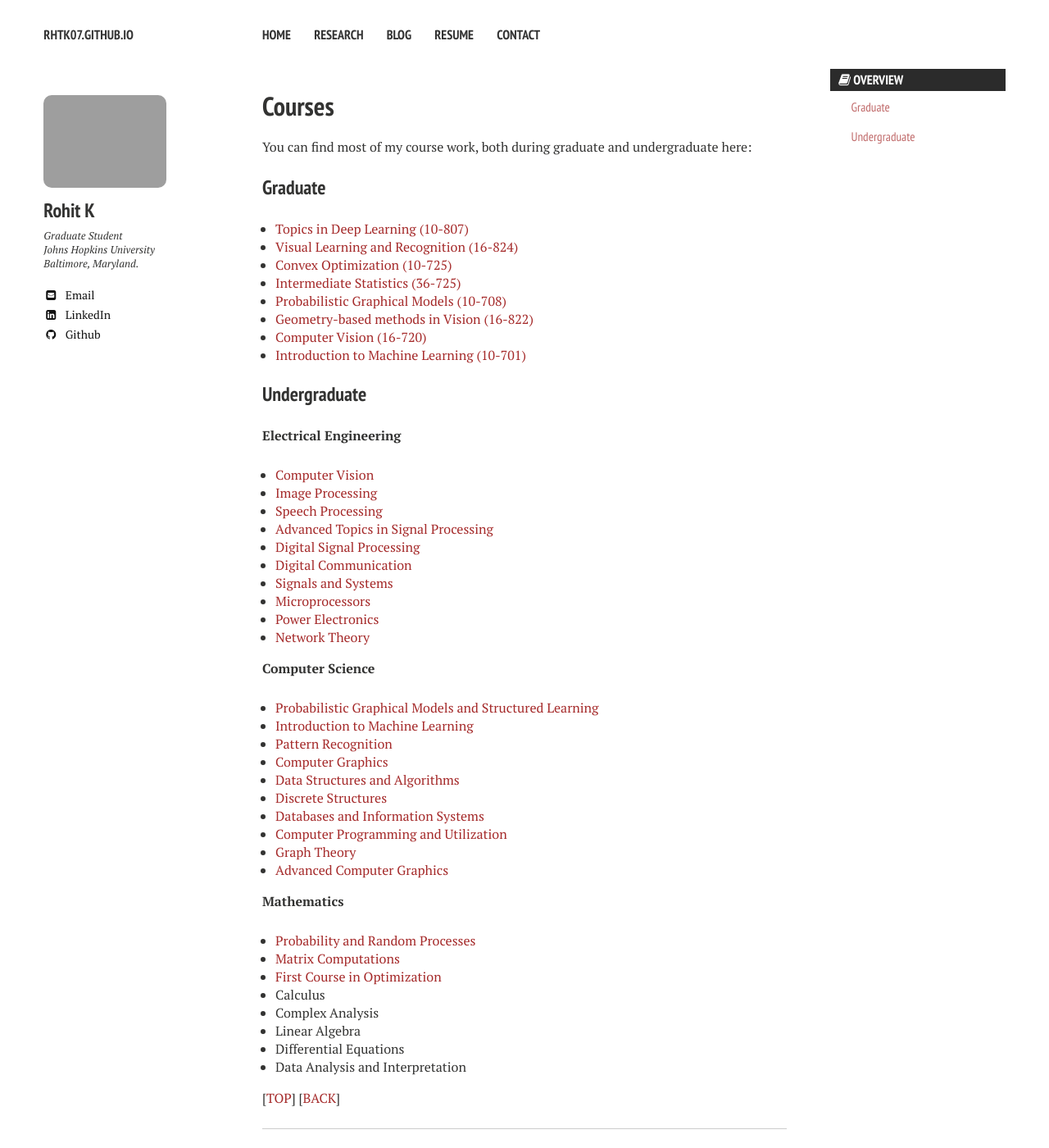
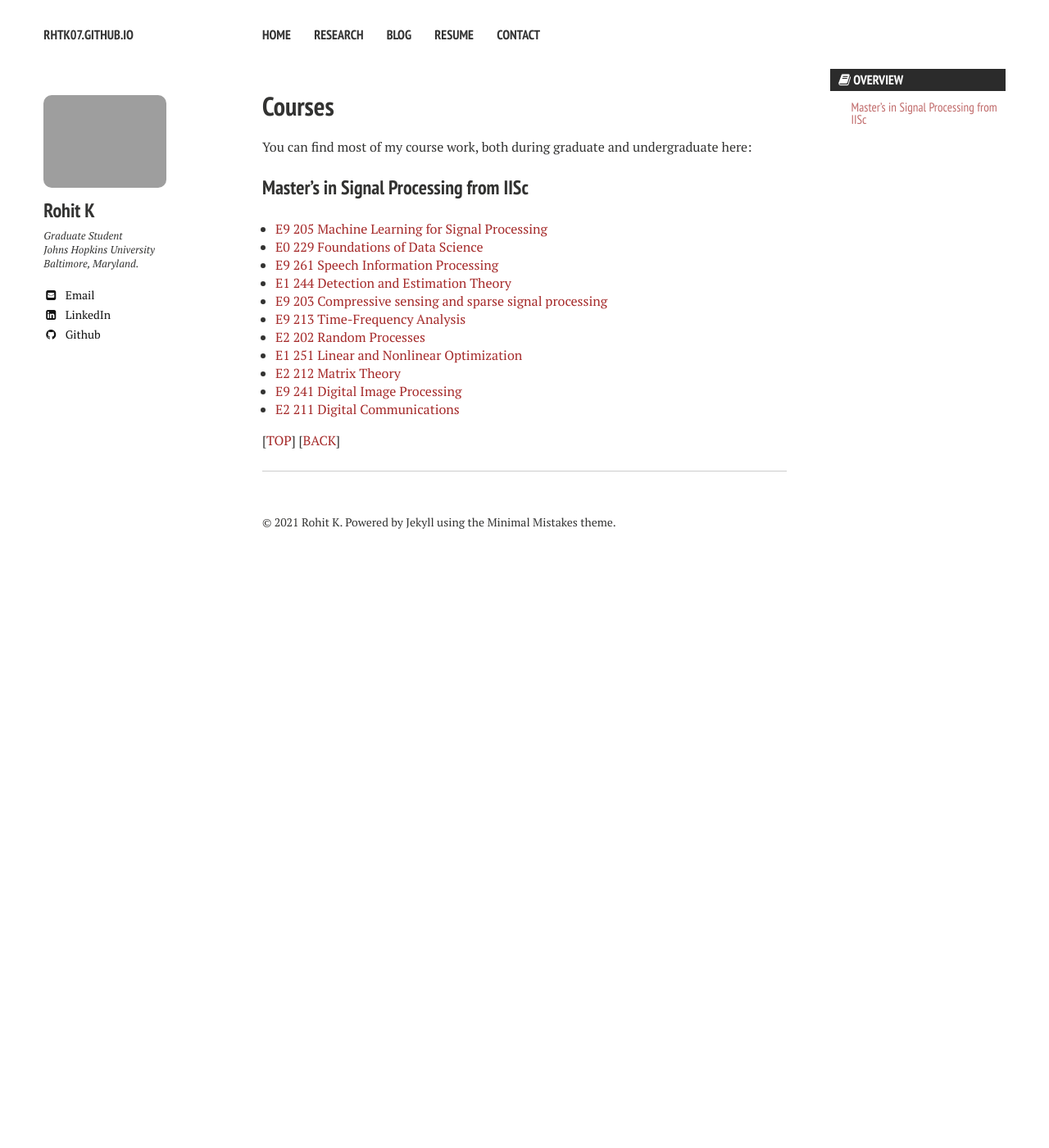
Before and after one commit to RhtK07/RhtK07.github.io, a Jekyll site: the page built from research/courses/index.md, in a window 1280 px wide and 1400 px high. Shown: the whole window at 82% size. Built offline with Jekyll 4.4.1, drawn with Linux system fonts in a browser that asks for light colours; nearby versions of some CDN libraries.

Commit message:
added coursework

```diff
--- a/research/courses/index.md
+++ b/research/courses/index.md
@@ -10,52 +10,18 @@ You can find most of my course work, both during graduate and undergraduate here
 
 {% include _toc.html %}
 
-### Graduate
-* [Topics in Deep Learning (10-807)](http://www.cs.cmu.edu/~rsalakhu/10807_2016/)
-* [Visual Learning and Recognition (16-824)](http://graphics.cs.cmu.edu/courses/16-824/2016_spring/)
-* [Convex Optimization (10-725)](http://www.stat.cmu.edu/~ryantibs/convexopt/)
-* [Intermediate Statistics (36-725)](http://www.stat.cmu.edu/~larry/=stat705/)
-* [Probabilistic Graphical Models (10-708)](http://www.cs.cmu.edu/~epxing/Class/10708/)
-* [Geometry-based methods in Vision (16-822)](http://vasc.ri.cmu.edu/vision_courses/V_Course_Detail.htm#GB)
-* [Computer Vision (16-720)](http://vasc.ri.cmu.edu/vision_courses/G_Course_Detail.htm#720)
-* [Introduction to Machine Learning (10-701)](http://www.cs.cmu.edu/~aarti/Class/10701_Spring14/)
+### Master's in Signal Processing from IISc
+* [E9 205 Machine Learning for Signal Processing](http://leap.ee.iisc.ac.in/sriram/teaching/MLSP_19/)
+* [E0 229 Foundations of Data Science](https://www.csa.iisc.ac.in/~barman/teaching.html)
+* [E9 261 Speech Information Processing](http://www.ee.iisc.ac.in/new/people/faculty/prasantg/e9261_speech_jan2016.html)
+* [E1 244 Detection and Estimation Theory](https://ece.iisc.ac.in/~aditya/E1244_S18.html)
+* [E9 203 Compressive sensing and sparse signal processing]()
+* [E9 213 Time-Frequency Analysis](https://sites.google.com/site/chandrasekharseelamantula/teaching/e9-213-time-frequency-analysis)
+* [E2 202 Random Processes](https://ece.iisc.ac.in/~parimal/2020/random.html)
+* [E1 251 Linear and Nonlinear Optimization](https://www.iisc.ac.in/wp-content/uploads/2017/12/E1251.pdf)
+* [E2 212 Matrix Theory](https://ece.iisc.ac.in/~cmurthy/doku.php?id=courses:f19:e2-212:index)
+* [E9 241 Digital Image Processing](https://ece.iisc.ac.in/~rajivs/#/teaching/dip2021)
+* [E2 211 Digital Communications]()
 
-### Undergraduate
-**Electrical Engineering**
-
-* [Computer Vision](http://www.ee.iitb.ac.in/web/academics/courses#EE702)
-* [Image Processing](http://www.ee.iitb.ac.in/web/academics/courses#EE610)
-* [Speech Processing](http://www.ee.iitb.ac.in/web/academics/courses#EE679)
-* [Advanced Topics in Signal Processing](http://www.ee.iitb.ac.in/web/academics/courses#EE325)
-* [Digital Signal Processing](http://www.ee.iitb.ac.in/web/academics/courses#EE325)
-* [Digital Communication](http://www.ee.iitb.ac.in/web/academics/courses#EE338)
-* [Signals and Systems](http://www.ee.iitb.ac.in/web/academics/courses#EE210)
-* [Microprocessors](http://www.ee.iitb.ac.in/web/academics/courses#EE309)
-* [Power Electronics](http://www.ee.iitb.ac.in/web/academics/courses#EE222)
-* [Network Theory](http://www.ee.iitb.ac.in/web/academics/courses#EE225)
-
-**Computer Science**
-
-* [Probabilistic Graphical Models and Structured Learning](http://www.cse.iitb.ac.in/page134?course=CS+726)
-* [Introduction to Machine Learning](http://www.cse.iitb.ac.in/page134?course=CS+419)
-* [Pattern Recognition](http://www.cse.iitb.ac.in/page134?course=CS+664)
-* [Computer Graphics](http://www.cse.iitb.ac.in/page134?course=CS+475)
-* [Data Structures and Algorithms](http://www.cse.iitb.ac.in/page134?course=CS+213(M))
-* [Discrete Structures](http://www.cse.iitb.ac.in/page134?course=CS+207(M))
-* [Databases and Information Systems](http://www.cse.iitb.ac.in/page134?course=CS+317(M))
-* [Computer Programming and Utilization](http://www.cse.iitb.ac.in/page134?course=CS+101)
-* [Graph Theory](https://www.cse.iitb.ac.in/page134?course=CS+408)
-* [Advanced Computer Graphics](https://www.cse.iitb.ac.in/page134?course=CS+775)
-
-**Mathematics**
-
-* [Probability and Random Processes](http://www.ee.iitb.ac.in/web/academics/courses#EE325")
-* [Matrix Computations](http://www.ee.iitb.ac.in/web/academics/courses#EE636")
-* [First Course in Optimization](http://www.ee.iitb.ac.in/web/academics/courses#EE659")
-* Calculus
-* Complex Analysis
-* Linear Algebra
-* Differential Equations
-* Data Analysis and Interpretation
 
 [[TOP](/research/courses/)] [[BACK](/research/)]
```
Also changed, not shown: research/index.md (+1 -2 lines), 1 other file.
